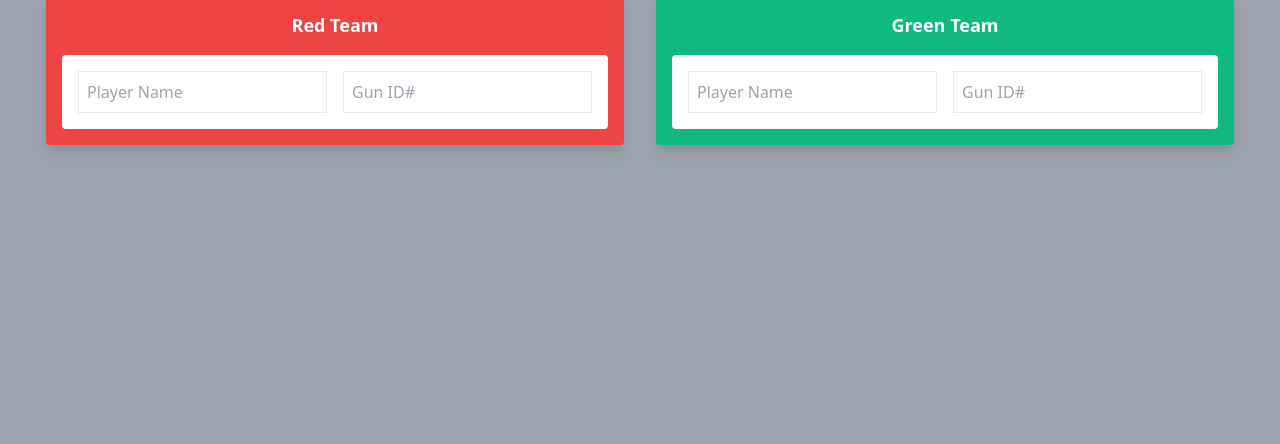
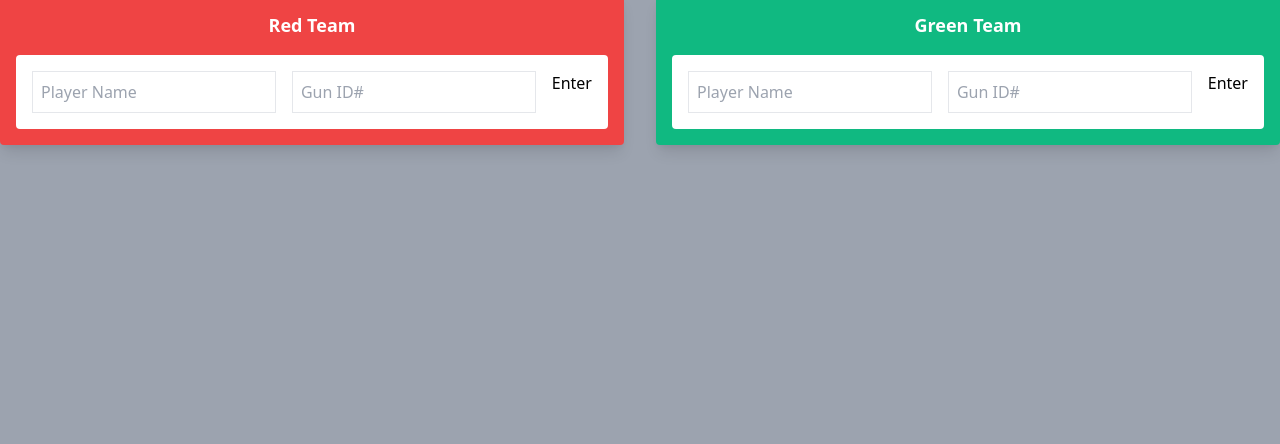
Before and after one commit to GanerCodes/LaserProject, a plain HTML site: page LaserProject/static/home.html in a window 1280 px wide. Shown: the part 356-800 px from the top of the page. Drawn offline with nearby package versions, Linux system fonts and the light colour scheme.

Commit message:
Add files via upload

```diff
--- a/LaserProject/static/home.html
+++ b/LaserProject/static/home.html
@@ -1,6 +1,14 @@
 <!DOCTYPE html>
 <html lang="en">
   <head>
+    <script>
+      var name;
+      var id;
+
+      function test(name, id) {
+        alert(name + " " + id );
+      }
+    </script>
     <meta charset="UTF-8" />
     <meta http-equiv="X-UA-Compatible" content="IE=edge" />
     <meta name="viewport" content="width=device-width, initial-scale=1.0" />
@@ -18,38 +26,75 @@
         <!-- Red Team Column -->
         <div class="w-1/2 bg-red-500 p-4 rounded shadow-lg">
           <h2 class="text-lg font-semibold text-white mb-4">Red Team</h2>
-          <div class="space-y-4">
-            <div class="bg-white p-4 rounded flex space-x-4">
+          <div class="space-y-4" id="redTeamDiv">
+            <!-- Player entry box red -->
+            <div class="bg-white p-4 rounded flex space-x-4" id = "EntryBoxRed">
               <input
                 class="w-full border p-2"
                 type="text"
                 placeholder="Player Name"
+                id="nameTextRed"
               />
               <input
                 class="w-full border p-2"
                 type="text"
                 placeholder="Gun ID#"
+                id="idTextRed"
               />
+              <a href="#" onClick="addPlayerRed('Bill Jones', 23)">Enter</a>
+              <!-- Function for adding players using the enter button above -->
+              <script>
+                function addPlayerRed(name, id) {
+                  const para = document.createElement("div");
+                  para.setAttribute("class", "bg-white p-4 rounded flex space-x-4")
+                  const node = document.createTextNode("" + document.getElementById('nameTextRed').value + "        " + document.getElementById('idTextRed').value);
+                  document.getElementById('nameTextRed').value = "";
+                  document.getElementById('idTextRed').value = "";
+                  para.appendChild(node);
+
+                  const element = document.getElementById("redTeamDiv");
+                  const child = document.getElementById("EntryBoxRed")
+                  element.insertBefore(para, child);
+                }
+                </script>
             </div>
-            <!-- Add more player entry boxes here -->
           </div>
         </div>
 
         <!-- Green Team Column -->
         <div class="w-1/2 bg-green-500 p-4 rounded shadow-lg">
           <h2 class="text-lg font-semibold text-white mb-4">Green Team</h2>
-          <div class="space-y-4">
-            <div class="bg-white p-4 rounded flex space-x-4">
+          <div class="space-y-4" id = "greenTeamDiv">
+            <!-- Player entry box green-->
+            <div class="bg-white p-4 rounded flex space-x-4" id = "EntryBoxGreen">
               <input
                 class="w-full border p-2"
                 type="text"
                 placeholder="Player Name"
+                id="nameTextGreen"
               />
               <input
                 class="w-full border p-2"
                 type="text"
                 placeholder="Gun ID#"
+                id="idTextGreen"
               />
+              <a href="#" onClick="addPlayerGreen('John Doe', 43)">Enter</a>
+              <!-- Function for adding players using the enter button above -->
+              <script>
+                function addPlayerGreen(name, id) {
+                  const para = document.createElement("div");
+                  para.setAttribute("class", "bg-white p-4 rounded flex space-x-4")
+                  const node = document.createTextNode("" + document.getElementById('nameTextGreen').value + "        " + document.getElementById('idTextGreen').value);
+                  document.getElementById('nameTextGreen').value = "";
+                  document.getElementById('idTextGreen').value = "";
+                  para.appendChild(node);
+
+                  const element = document.getElementById("greenTeamDiv");
+                  const child = document.getElementById("EntryBoxGreen")
+                  element.insertBefore(para, child);
+                }
+                </script>
             </div>
             <!-- Add more player entry boxes here -->
           </div>
```
